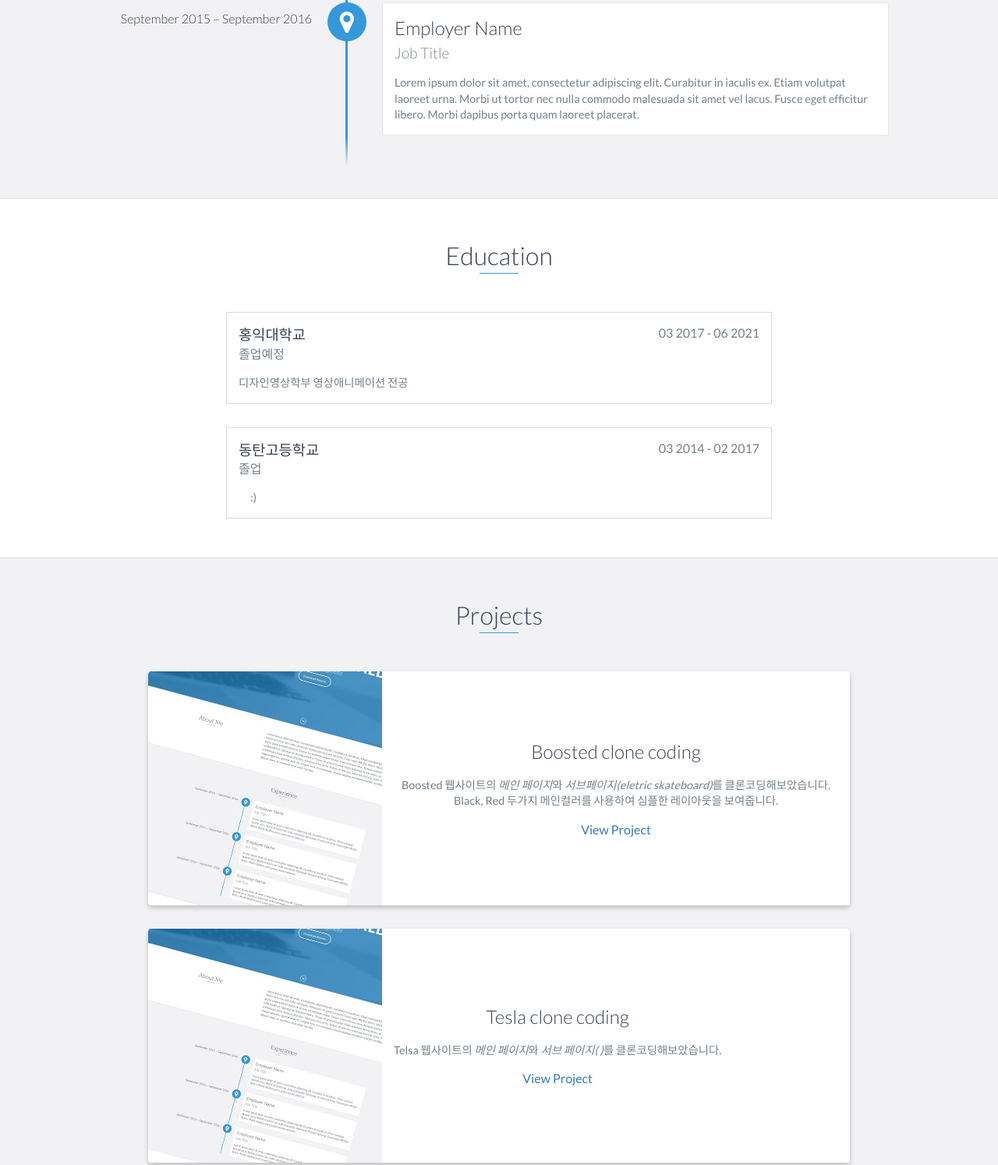
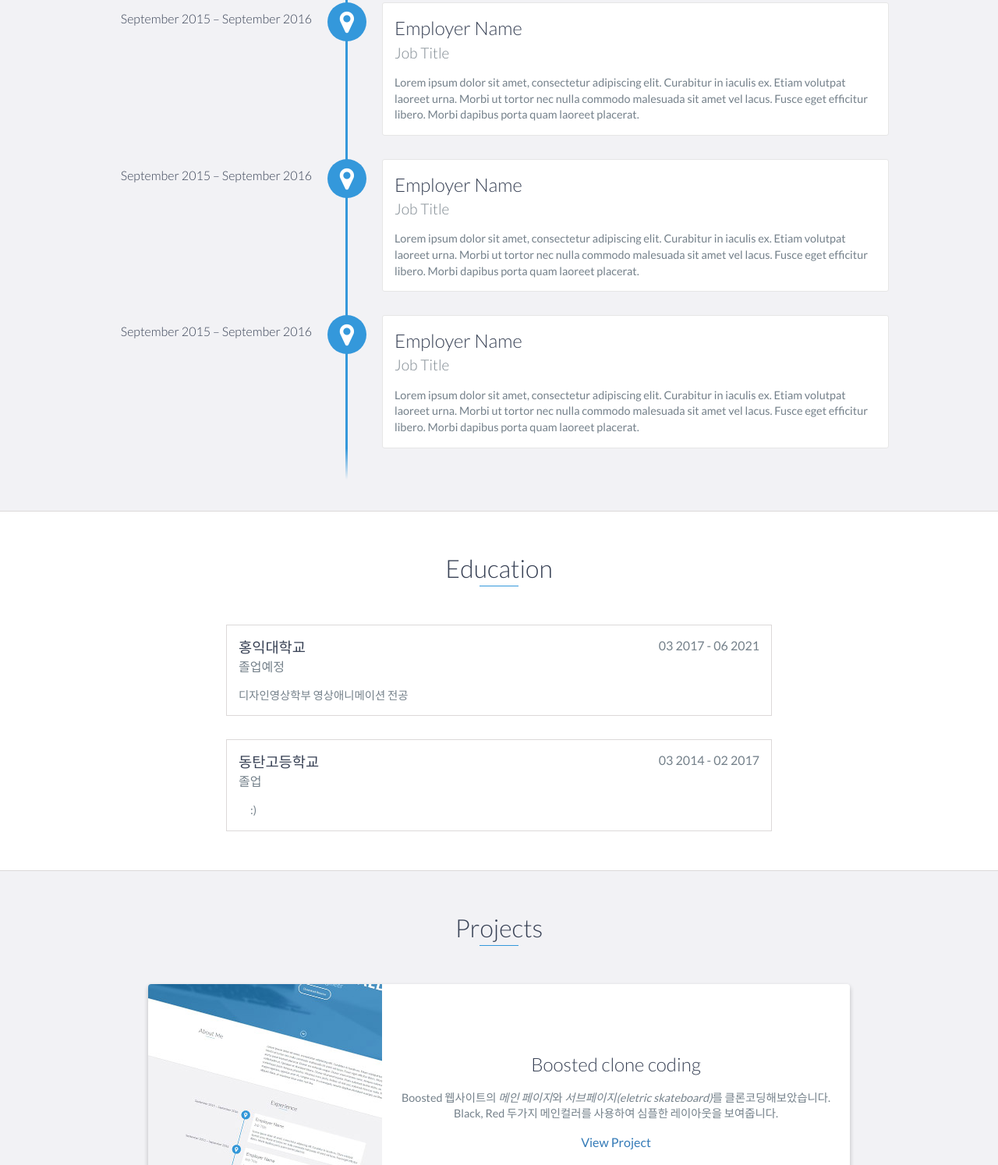
Before and after one commit to jero2/portfolio-jiyoung.github.io, a website: page index.html in a window 1280 px wide. Shown: the part 1580-3074 px from the top of the page at 78% size. Drawn offline with nearby package versions, Linux system fonts and the light colour scheme.

Commit message:
Update index.html

```diff
--- a/index.html
+++ b/index.html
@@ -102,6 +102,22 @@
                 </p>
             </div>
 
+	    <div data-date="September 2015 – September 2016">
+                <h3>Employer Name</h3>
+                <h4>Job Title</h4>
+                <p>
+                    Lorem ipsum dolor sit amet, consectetur adipiscing elit. Curabitur in iaculis ex. Etiam volutpat laoreet urna. Morbi ut tortor nec nulla commodo malesuada sit amet vel lacus. Fusce eget efficitur libero. Morbi dapibus porta quam laoreet placerat.
+                </p>
+            </div>
+
+	    <div data-date="September 2015 – September 2016">
+                <h3>Employer Name</h3>
+                <h4>Job Title</h4>
+                <p>
+                    Lorem ipsum dolor sit amet, consectetur adipiscing elit. Curabitur in iaculis ex. Etiam volutpat laoreet urna. Morbi ut tortor nec nulla commodo malesuada sit amet vel lacus. Fusce eget efficitur libero. Morbi dapibus porta quam laoreet placerat.
+                </p>
+            </div>
+
             <div data-date="September 2015 – September 2016">
                 <h3>Employer Name</h3>
                 <h4>Job Title</h4>
@@ -166,7 +182,7 @@
                     <div class="project-info">
                         <h3>Tesla clone coding</h3>
                         <p>
-			    Telsa 웹사이트의 <em>메인 페이지</em>와 <em>서브 페이지( )</em>를 클론코딩해보았습니다.
+			                Telsa 웹사이트의 <em>메인 페이지</em>를 클론코딩해보았습니다.
 
                         </p>
                         <a href="#">View Project</a>
```
